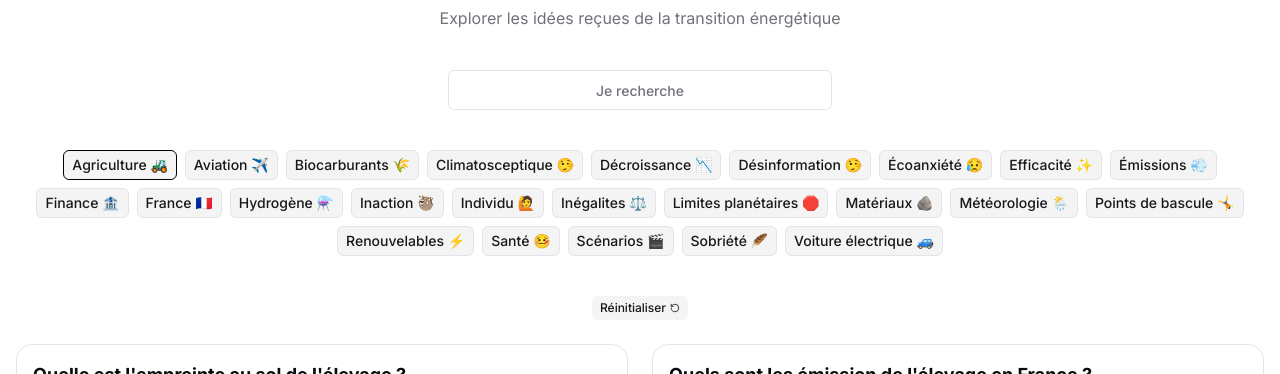
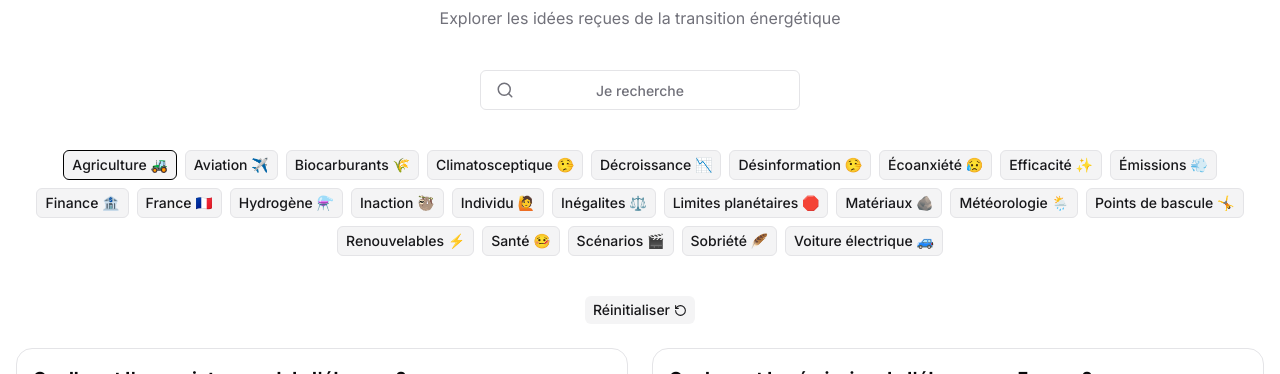
Before and after one commit to alexandre-mace/transition, a Next.js app: page / in a window 1280 px wide. Both pictures are taken after a click on the button "Agriculture 🚜". Shown: the part 154-528 px from the top of the page. Built offline with nearby package versions, Linux system fonts and the light colour scheme.

Commit message:
Small UI updates

```diff
--- a/app/page.tsx
+++ b/app/page.tsx
@@ -14,7 +14,7 @@ import { Input } from "@/components/ui/input";
 import { useState } from "react";
 import SearchResults from "@/components/SearchResults";
 import { Button } from "@/components/ui/button";
-import { RotateCcw } from "lucide-react";
+import { RotateCcw, Search } from "lucide-react";
 
 export default function Home() {
   const [search, setSearch] = useState("");
@@ -32,14 +32,21 @@ export default function Home() {
       </section>
 
       <section className={"container flex justify-center"}>
+        <div className={"relative flex"}>
           <Input
             placeholder={"Je recherche"}
             className={
-            "z-10 max-w-sm bg-white text-center font-medium placeholder:font-medium"
+              "z-10 max-w-sm bg-white text-center font-medium placeholder:font-medium sm:min-w-80"
             }
             value={search}
             onChange={(event) => setSearch(event.target.value)}
           />
+          <Search
+            size={18}
+            color={"#71717A"}
+            className={"absolute left-4 top-1/2 z-10 -translate-y-1/2"}
+          />
+        </div>
       </section>
 
       <section className={"container flex flex-wrap justify-center gap-2"}>
@@ -69,13 +76,13 @@ export default function Home() {
           <div className={"flex flex-col justify-center space-y-6"}>
             <Button
               variant={"secondary"}
-              className={`mx-auto h-auto gap-1 self-center px-2 py-1 text-xs`}
+              className={`mx-auto h-auto gap-1 self-center px-2 py-1 text-sm`}
               onClick={() => {
                 setSelectedTags([]);
                 setSearch("");
               }}
             >
-              Réinitialiser <RotateCcw size={10} />
+              Réinitialiser <RotateCcw size={13} />
             </Button>
             <SearchResults
               search={search}
```
Lines whose indentation alone changed are shown as unchanged.
